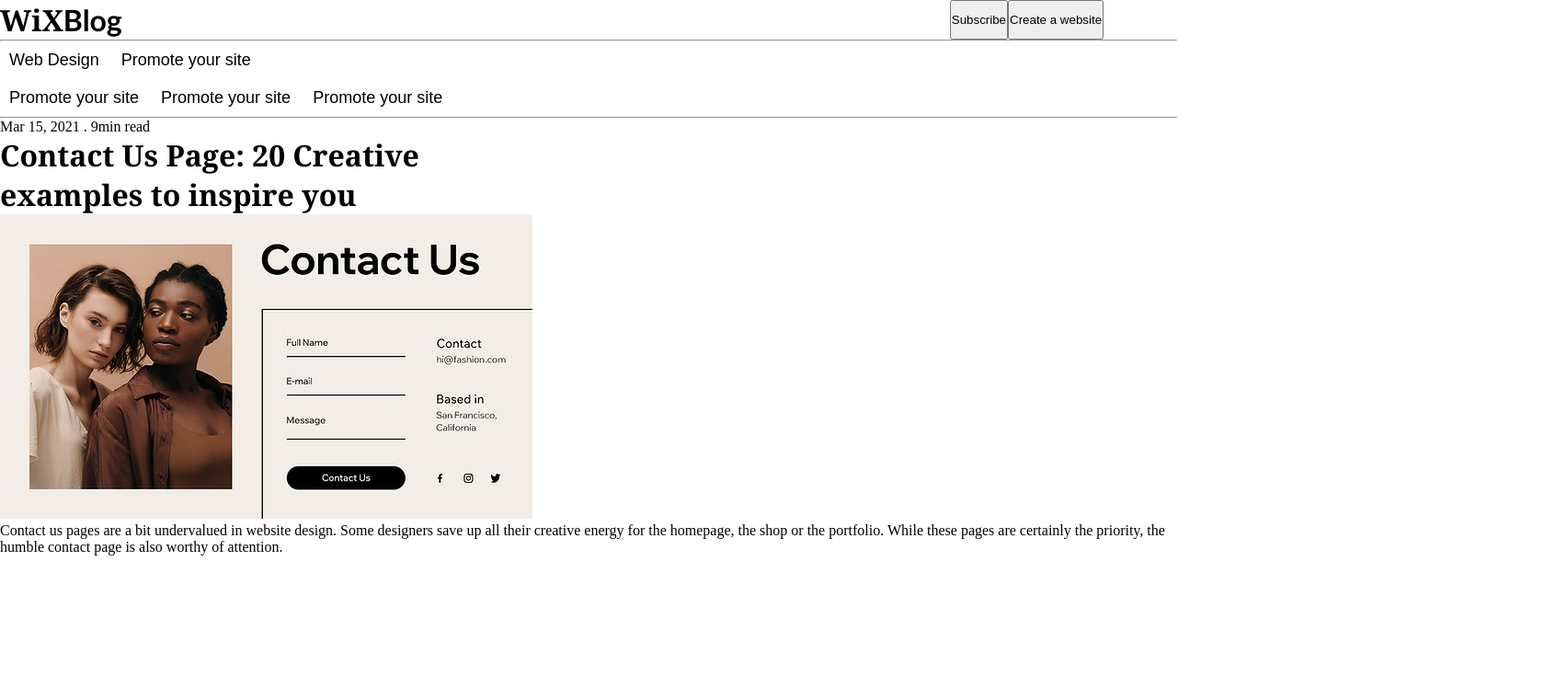
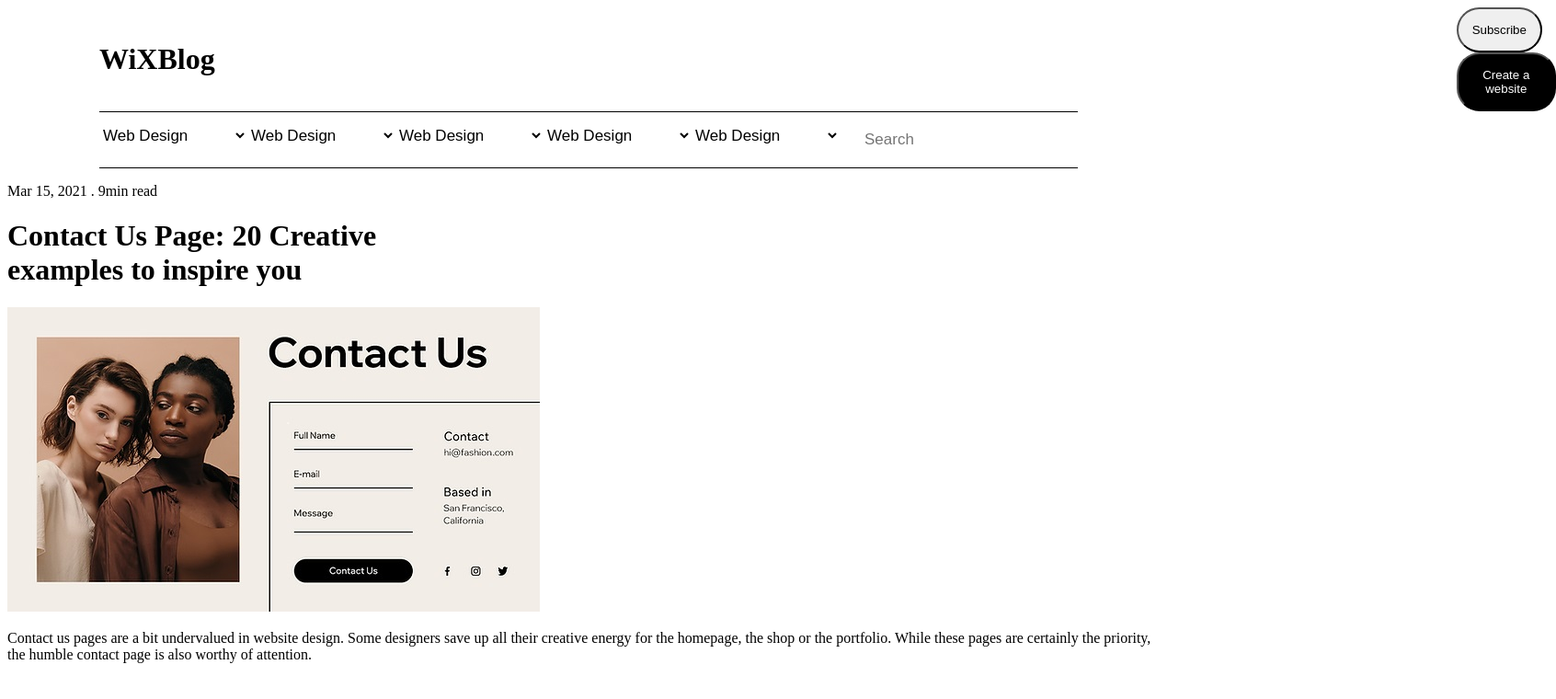
Before and after one commit to Judeanumudu1/Blog, a plain HTML site: page Index.html in a window 1280 px wide. Shown: the whole page at 92% size, 1692 px wide, since content can reach past the window. Drawn offline with Linux system fonts and the light colour scheme.

Commit message:
simple changes

```diff
--- a/Index.html
+++ b/Index.html
@@ -8,66 +8,87 @@
     <link href="styles.css" type="text/css" rel="stylesheet">
     </head>
 <body>
-    <div class="the_plane">
-        <div class="container-1">
-    <h1> WiX<span>Blog</span></h1>
-    <button class="subscribe-button">
-        Subscribe
-    </button>
-    <button class="create-button">Create a website
-    </button>
+
+
+        <div class="first-nav">
+            <h1 class="logo"> WiX<span>Blog</span></h1>
+                <div class="button-nav">
+                    <button class="nav-button"> Subscribe</button>
+                    <button class="nav-button1">Create a website</button>
+                </div>
         </div>
-    <hr>
+
+    <div class="second-div-nav">
+            <div class="drop1">
+                    <select name="membership" id="membership">
+                        <option value="WebDesign" selected>Web Design</option>
+                        <option value="HowTo">How To</option>
+                        <option value="Ideas">Ideas & Inspiration</option>
+                        <option value="Logo-design">Logo Design</option>
+                        <option value="trend">Thrend</option>
+                  </select>
+            </div>
+
+            <div class="drop1">
+                <select name="membership" id="membership">
+                    <option value="WebDesign" selected>Web Design</option>
+                    <option value="HowTo">How To</option>
+                    <option value="Ideas">Ideas & Inspiration</option>
+                    <option value="Logo-design">Logo Design</option>
+                    <option value="trend">Thrend</option>
+              </select>
+        </div>
+
         <div class="drop1">
-        <button class="dropbtn" for="btncontrol">Web Design</button>
-        <div class="dropdown-menu">
-            <a class="dropdown-item" href="#">How To's</a>
-            <a class="dropdown-item" href="#">Ideas&Inspiration</a>
-            <a class="dropdown-item" href="#">Logo Design</a>
-            <a class="dropdown-item" href="#">Trends</a>
+            <select name="membership" id="membership">
+                <option value="WebDesign" selected>Web Design</option>
+                <option value="HowTo">How To</option>
+                <option value="Ideas">Ideas & Inspiration</option>
+                <option value="Logo-design">Logo Design</option>
+                <option value="trend">Thrend</option>
+          </select>
         </div>
+            <div class="drop1">
+                <select name="membership" id="membership">
+                    <option value="WebDesign" selected>Web Design</option>
+                    <option value="HowTo">How To</option>
+                    <option value="Ideas">Ideas & Inspiration</option>
+                    <option value="Logo-design">Logo Design</option>
+                    <option value="trend">Thrend</option>
+            </select>
         </div>
-        <button class="dropbtn" for="btncontrol">Promote your site</button>
-        <div class="dropdown-menu">
-            <a class="dropdown-item" href="#">Google&SEO</a>
-            <a class="dropdown-item" href="#">Social media</a>
-            <a class="dropdown-item" href="#">Email marketing</a>
-            <a class="dropdown-item" href="#">Online advertising</a>
+
+        <div class="drop1">
+            <select name="membership" id="membership">
+                <option value="WebDesign" selected>Web Design</option>
+                <option value="HowTo">How To</option>
+                <option value="Ideas">Ideas & Inspiration</option>
+                <option value="Logo-design">Logo Design</option>
+                <option value="trend">Thrend</option>
+        </select>
         </div>
+
+        <div>
+            <input
+                class="input"
+                type="text"
+                placeholder="Search"
+
+            />
         </div>
-        <button class="dropbtn" for="btncontrol">Promote your site</button>
-        <div class="dropdown-menu">
-            <a class="dropdown-item" href="#">Google&SEO</a>
-            <a class="dropdown-item" href="#">Social media</a>
-            <a class="dropdown-item" href="#">Email marketing</a>
-            <a class="dropdown-item" href="#">Online advertising</a>
-        </div>
-        </div>
-        <button class="dropbtn" for="btncontrol">Promote your site</button>
-        <div class="dropdown-menu">
-            <a class="dropdown-item" href="#">Google&SEO</a>
-            <a class="dropdown-item" href="#">Social media</a>
-            <a class="dropdown-item" href="#">Email marketing</a>
-            <a class="dropdown-item" href="#">Online advertising</a>
-        </div>
-        </div>
-        <button class="dropbtn" for="btncontrol">Promote your site</button>
-        <div class="dropdown-menu">
-            <a class="dropdown-item" href="#">Google&SEO</a>
-            <a class="dropdown-item" href="#">Social media</a>
-            <a class="dropdown-item" href="#">Email marketing</a>
-            <a class="dropdown-item" href="#">Online advertising</a>
-        </div>
-        </div>
-        <hr>
     </div>
-    <p>Mar 15, 2021 . 9min read</p>
-    <h1>Contact Us Page: 20 Creative <br> examples to inspire you</h1>
-    <img src="blog_pic.jpg" alt="two ladies holding each other">
-    <p>Contact us pages are a bit undervalued in website design. Some designers save up all their creative energy for the homepage, the shop or the portfolio. While these pages are certainly the priority, the humble contact page is also worthy of attention. </p>
 
 
 
+
+
+
+
+<div class="body-div-one">
+        <p>Mar 15, 2021 . 9min read</p>
+        <h1>Contact Us Page: 20 Creative <br> examples to inspire you</h1>
+        <img src="blog_pic.jpg" alt="two ladies holding each other">
+        <p>Contact us pages are a bit undervalued in website design. Some designers save up all their creative energy for the homepage, the shop or the portfolio. While these pages are certainly the priority, the humble contact page is also worthy of attention. </p>
     </div>
 </body>
 </html>
--- a/styles.css
+++ b/styles.css
@@ -1,66 +1,59 @@
-*{
-    margin: 0px;
-    padding: 0px;
-}
-.container-1{
+.first-nav {
     display: flex;
-    justify-items: flex-end;
+    align-items: center;
+    margin-left: 100px;
 }
 
-h1{
-    font-family: Cambria, Cochin, Georgia, Times, 'Times New Roman', serif;}
+.logo {
+    cursor: pointer;
+}
+.button-nav{
+    margin-left: 1350px;
 
+}
+.second-div-nav{
+    display: flex;
+    justify-content: left;
+    padding-top: 15px;
+    padding-bottom: 15px;
+    border-top: solid black 1px;
+    border-bottom: solid black 1px;
+    margin-left: 100px;
+    margin-right: 100px;
 
-span{
-    font-family:'Trebuchet MS', 'Lucida Sans Unicode', 'Lucida Grande', 'Lucida Sans', Arial, sans-serif;
+}
+.nav-button{
+    padding: 15px 15px;
+    border-radius: 25px;
+    margin-right: 15px;
+    cursor: pointer;
 
 }
 
-.create-button{
-    margin-left: 0px;
-    margin-right: 10px;
-}
-
-.subscribe-button{
-margin-left: 900px;
-}
-.drop1{
-    position: relative;
-    display: inline-block;
-}
-
-.dropbtn{
-    background-color: white;
-    border: 0px;
-    padding: 10px;
-    font-size: large;
-    min-width: 100px;
+.nav-button1{
+    padding: 15px 15px;
+    border-radius: 25px;
+    background-color: black;
+    color: white;
     cursor: pointer;
 }
 
-.dropdown-menu{
-    position: absolute;
-    overflow: hidden;
-    background-color: white;
-    z-index: 89;
-    max-height: 0;
-    min-width: 100px;
-    transition: max-height 0.15s ease-out;
+.input {
+    border: none;
+    margin-left: 25px;
+    padding-top: 5px;
+    padding-bottom: 5px;
+    font-size: 17px;
 }
 
-.dropdown-menu a{
-    background-color: white;
-    padding: 12px 16px;
-    text-decoration: none;
-    display: block;
-}
-
-.dropdown-menu a:hover{
+select{
+    font-size: 17px;
+    border: none;
     background-color: white;
 }
 
-.dropdown-menu:hover .dropdown-menu{
-    max-height: 500px;
-    min-width: 160px;
-    transition: max-height 0.25s ease-in;
-}
+
+
+
+
+/*  */
```
